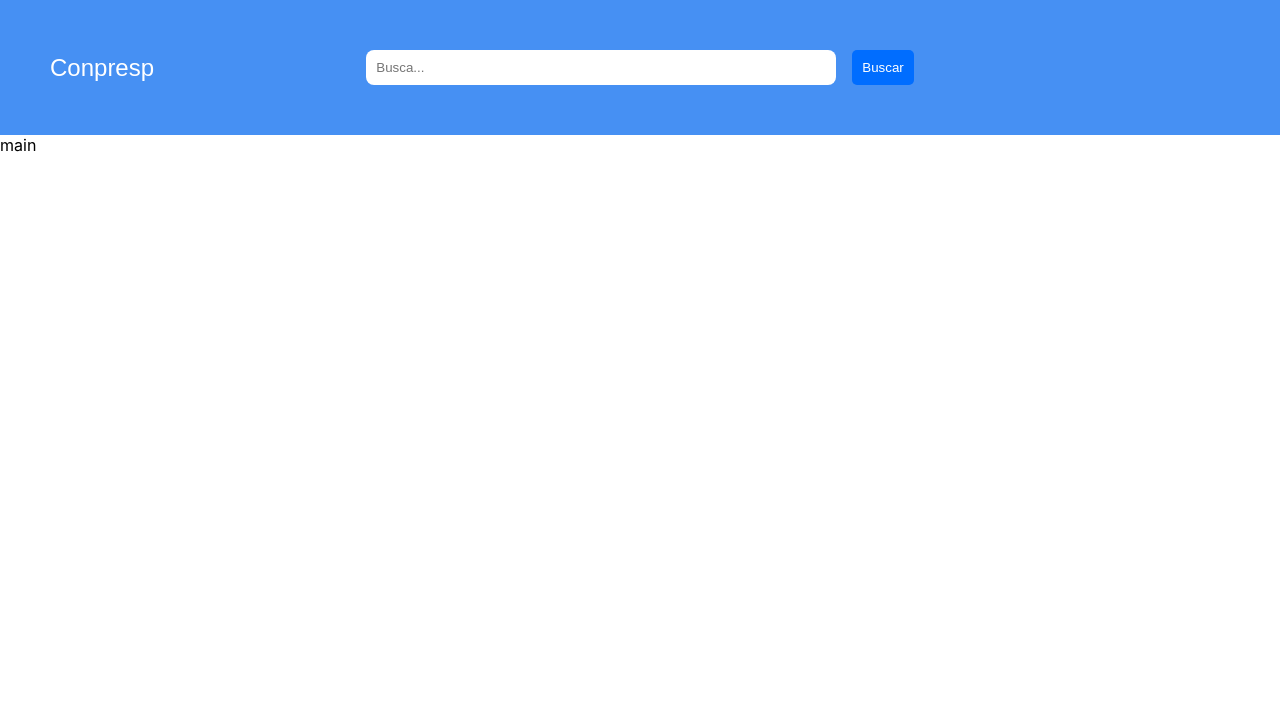
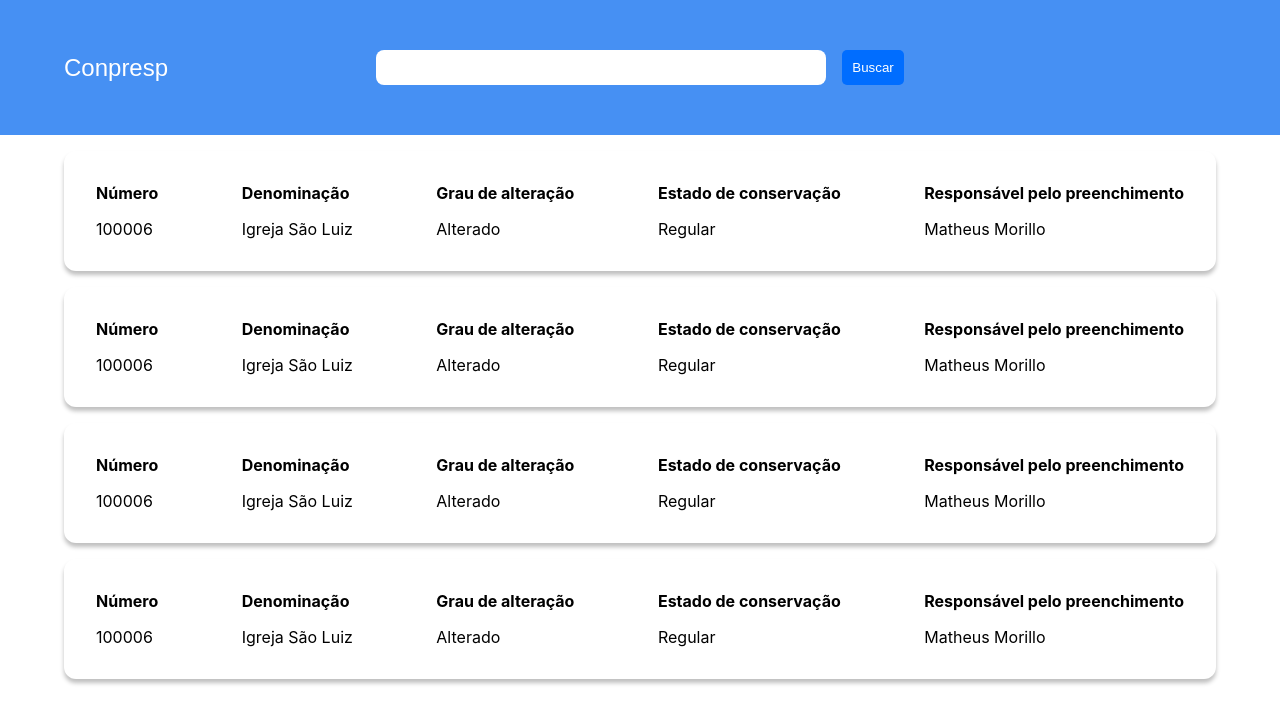
Before and after one commit to mmorillodev/conpresp-front, a React (Create React App) app: page / in a window 1280 px wide. Shown: the top 724 px of the page. Built offline with nearby package versions, Linux system fonts and the light colour scheme.

Commit message:
create and display property list

```diff
--- /dev/null
+++ b/src/__mock__/properties.ts
@@ -0,0 +1 @@
+export default []
--- /dev/null
+++ b/src/__mock__/users.ts
@@ -0,0 +1 @@
+export default []
--- a/src/components/AdvancedSearch/AdvancedSearch.tsx
+++ b/src/components/AdvancedSearch/AdvancedSearch.tsx
@@ -2,7 +2,7 @@ import styles from './AdvancedSearch.module.scss'
 
 const AdvancedSearch = () => (
   <div className={styles.AdvancedSearch}>
-    <input className={styles.input} type="text" placeholder="Busca..." />
+    <input className={styles.input} type="text" />
     <span className={styles.spacer} />
     <button className={styles.button} type="button">
       Buscar
--- a/src/components/Header/Header.module.scss
+++ b/src/components/Header/Header.module.scss
@@ -9,7 +9,7 @@
 
 .logo {
   position: absolute;
-  left: 50px;
+  left: 4rem;
   font-family: Arial, Helvetica, sans-serif;
   font-size: 1.5rem;
   color: white;
--- /dev/null
+++ b/src/components/PropertyItem/PropertyItem.module.scss
@@ -0,0 +1,31 @@
+.PropertyItem {
+  border-radius: 0.75em;
+  box-shadow: 0px 4px 4px rgba(0, 0, 0, 0.25);
+  transition: background-color 50ms ease-in-out;
+
+  &:not(:last-child) {
+    margin-bottom: 1rem;
+  }
+
+  &:hover {
+    background-color: #f7f7f7;
+  }
+
+  .callToAction {
+    display: flex;
+    justify-content: space-between;
+    padding: 2rem;
+    height: 100%;
+    width: 100%;
+    text-decoration: none;
+    color: black;
+
+    .propertyColumn {
+      display: block;
+    }
+
+    .columnTitle {
+      margin-bottom: 1rem;
+    }
+  }
+}
--- /dev/null
+++ b/src/components/PropertyItem/PropertyItem.tsx
@@ -0,0 +1,30 @@
+import styles from './PropertyItem.module.scss'
+
+const PropertyItem = () => (
+  <li className={styles.PropertyItem}>
+    <a className={styles.callToAction} href="/">
+      <div className={styles.propertyColumn}>
+        <h4 className={styles.columnTitle}>Número</h4>
+        <span>100006</span>
+      </div>
+      <div className={styles.propertyColumn}>
+        <h4 className={styles.columnTitle}>Denominação</h4>
+        <span>Igreja São Luiz</span>
+      </div>
+      <div className={styles.propertyColumn}>
+        <h4 className={styles.columnTitle}>Grau de alteração</h4>
+        <span>Alterado</span>
+      </div>
+      <div className={styles.propertyColumn}>
+        <h4 className={styles.columnTitle}>Estado de conservação</h4>
+        <span>Regular</span>
+      </div>
+      <div className={styles.propertyColumn}>
+        <h4 className={styles.columnTitle}>Responsável pelo preenchimento</h4>
+        <span>Matheus Morillo</span>
+      </div>
+    </a>
+  </li>
+)
+
+export default PropertyItem
--- /dev/null
+++ b/src/components/PropertyList/PropertyList.module.scss
@@ -0,0 +1,2 @@
+.PropertyList {
+}
--- /dev/null
+++ b/src/components/PropertyList/PropertyList.tsx
@@ -0,0 +1,14 @@
+import PropertyItem from '../PropertyItem/PropertyItem'
+
+import styles from './PropertyList.module.scss'
+
+const PropertyList = () => (
+  <ul className={styles.PropertyList}>
+    <PropertyItem />
+    <PropertyItem />
+    <PropertyItem />
+    <PropertyItem />
+  </ul>
+)
+
+export default PropertyList
--- a/src/index.scss
+++ b/src/index.scss
@@ -3,13 +3,32 @@ body {
   padding: 0;
   box-sizing: border-box;
   font-family: -apple-system, BlinkMacSystemFont, 'Segoe UI', 'Roboto', 'Oxygen',
-  'Ubuntu', 'Cantarell', 'Fira Sans', 'Droid Sans', 'Helvetica Neue',
-  sans-serif;
+    'Ubuntu', 'Cantarell', 'Fira Sans', 'Droid Sans', 'Helvetica Neue',
+    sans-serif;
   -webkit-font-smoothing: antialiased;
   -moz-osx-font-smoothing: grayscale;
 }
 
 code {
   font-family: source-code-pro, Menlo, Monaco, Consolas, 'Courier New',
-  monospace;
+    monospace;
 }
+
+* {
+  box-sizing: border-box;
+}
+
+ul {
+  list-style: none;
+  margin: 0;
+  padding: 0;
+}
+
+h1,
+h2,
+h3,
+h4,
+h5,
+h6 {
+  margin: 0;
+}
--- a/src/pages/Home/Home.module.scss
+++ b/src/pages/Home/Home.module.scss
@@ -1,2 +1,6 @@
 .Home {
 }
+
+.mainContent {
+  padding: 1rem 4rem;
+}
--- a/src/pages/Home/Home.tsx
+++ b/src/pages/Home/Home.tsx
@@ -1,10 +1,14 @@
 import Header from '../../components/Header/Header'
+import PropertyList from '../../components/PropertyList/PropertyList'
+
 import styles from './Home.module.scss'
 
 const Home = () => (
   <div className={styles.Home}>
     <Header />
-    <main>main</main>
+    <main className={styles.mainContent}>
+      <PropertyList />
+    </main>
   </div>
 )
 
```
